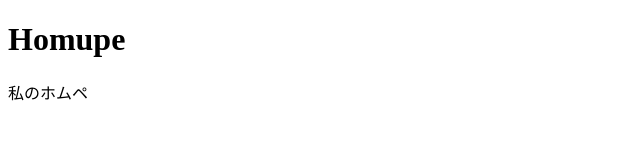
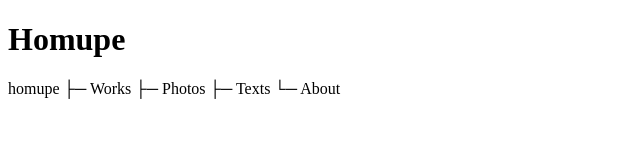
Before and after one commit to hueramune-potatofly/homupe, a plain HTML site: page index.html in a window 1280 px wide. Shown: the whole page, without its empty margins (0-640 px from the left). Drawn offline with Linux system fonts and the light colour scheme.

Commit message:
Update index.html

```diff
--- a/index.html
+++ b/index.html
@@ -10,7 +10,12 @@
 <h1>Homupe</h1>
 
 <p>
-私のホムペ
+homupe
+
+├─ Works
+├─ Photos
+├─ Texts
+└─ About
 </p>
 
 </body>
```
